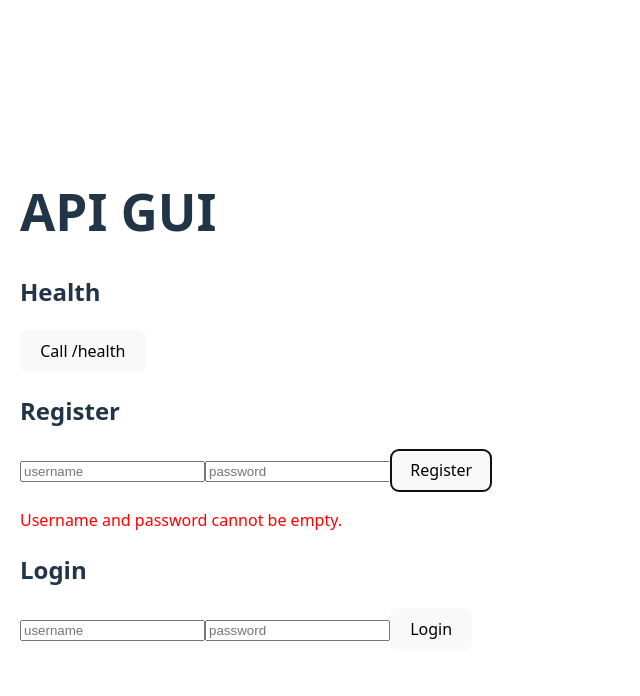
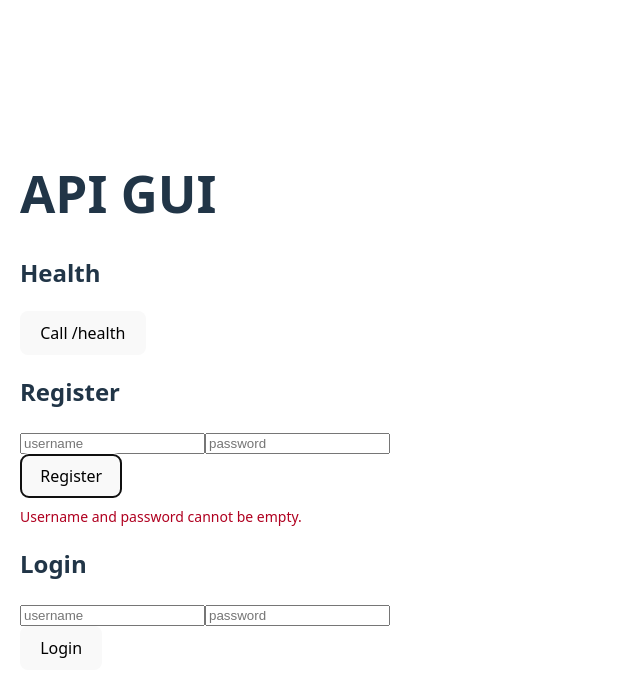
Before and after one commit to kizzycpt/nimbus-core, a React app in the folder Frontend/: page / in a window 1280 px wide. Both pictures are taken after a click on the button "Register". Shown: the top 696 px of the page, without its empty margins (0-640 px from the left). Built offline with nearby package versions, Linux system fonts and the light colour scheme; the HTML template or start-up script is replaced by a standard one.

Commit message:
More UI polish

```diff
--- a/Frontend/src/App.jsx
+++ b/Frontend/src/App.jsx
@@ -52,9 +52,8 @@ function App() {
       const res = await fetch("http://localhost:8080/health");
       const text = await res.text();
       setHealth(text);
-      setError(null);
+
     } catch {
-      setError("Health check failed");
       setHealth(null);
     }
   };
@@ -142,16 +141,22 @@ function App() {
   };
 
   return (
-    <div style={{ padding: 20 }}>
+    <div style={{ padding: 20, maxWidth: 420, margin: "0 auto", fontFamily: "system-ui, sans-serif" }}>
       <h1>API GUI</h1>
 
     <h2>Health</h2>
+    <div style={{ marginBottom: 8 }} />
       <button onClick={callHealth}>Call /health</button>
-      {health && <p>Response: {health}</p>}
+      {health && (
+  <div style={{ marginTop: 8, color: "#555", fontSize: 14 }}>
+    Health response: {health}
+  </div>
+)}
 
       {!token && (
         <>
           <h2>Register</h2>
+          <div style={{ marginBottom: 8 }} />
           <input
             placeholder="username"
             value={username}
@@ -167,14 +172,23 @@ function App() {
             {registerLoading ? "Registering..." : "Register"}
           </button>
 
-          {registerMsg && <p>{registerMsg}</p>}
-          {registerError && <p style={{ color: "red" }}>{registerError}</p>}
+          {registerMsg && (
+  <div style={{ marginTop: 8, color: "green", fontSize: 14 }}>
+    {registerMsg}
+  </div>
+)}
+{registerError && (
+  <div style={{ marginTop: 8, color: "#b00020", fontSize: 14 }}>
+    {registerError}
+  </div>
+)}
         </>
       )}
 
       {!token && (
         <>
           <h2>Login</h2>
+          <div style={{ marginBottom: 8 }} />
           <input
           placeholder="username"
           value={loginUsername}
@@ -191,14 +205,23 @@ function App() {
             {loginLoading ? "Logging in..." : "Login"}
           </button>
 
-          {loginMsg && <p>{loginMsg}</p>}
-          {loginError && <p style={{ color: "red" }}>{loginError}</p>}
+          {loginMsg && (
+  <div style={{ marginTop: 8, color: "green", fontSize: 14 }}>
+    {loginMsg}
+  </div>
+)}
+{loginError && (
+  <div style={{ marginTop: 8, color: "#b00020", fontSize: 14 }}>
+    {loginError}
+  </div>
+)}
         </>
       )}
 
       {token && (
         <>
           <h2>Protected</h2>
+          <div style={{ marginBottom: 8 }} />
           <button onClick={getMe} disabled={!token}>
             Call /me
           </button>
@@ -208,10 +231,10 @@ function App() {
           </button>
 
           {meUser && (
-            <p>
-              Logged in as <strong>{meUser}</strong>
-            </p>
-          )}
+  <div style={{ marginTop: 12, color: "#333", fontSize: 14 }}>
+    Logged in as <strong>{meUser}</strong>
+  </div>
+)}
         </>
       )}
     </div>
```
